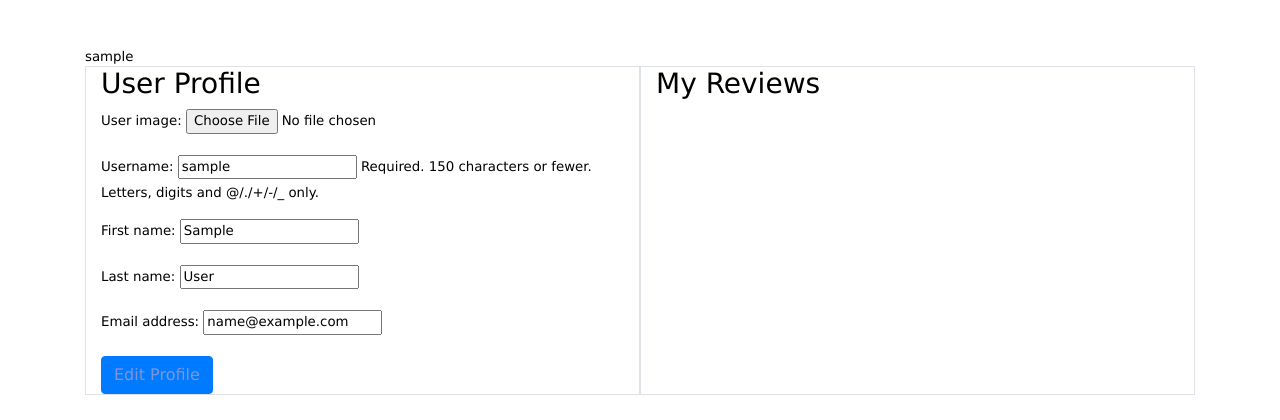
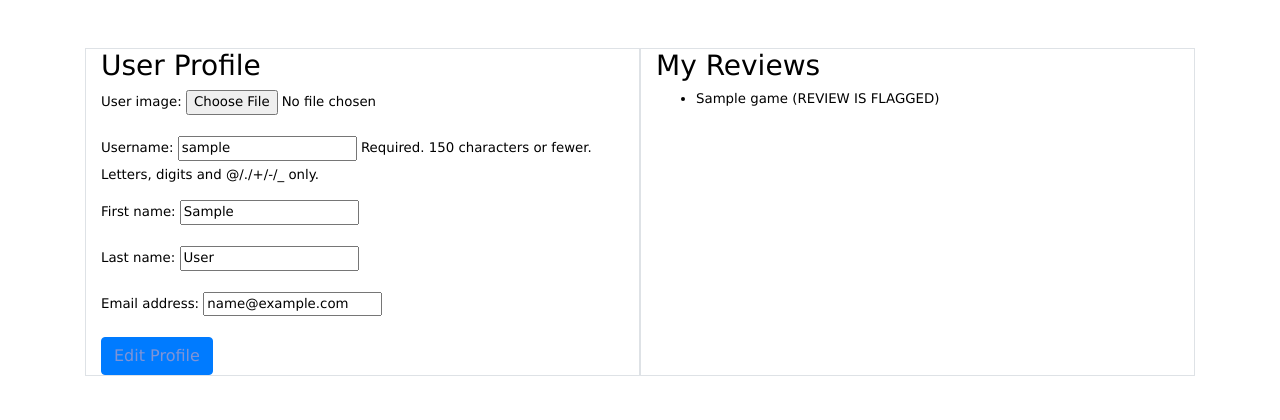
Before and after one commit to citizencosimo/iqsa3900-project-group8, a Django app: page /accounts/profile/ in a window 1280 px wide. Shown: the part 61-481 px from the top of the page. Run offline with Django 4.2, Linux system fonts and the light colour scheme; a user stored in the database is signed in; tables that the repository leaves empty hold one stand-in row (values such as "Sample post"); some libraries are stand-ins or nearby versions.

Commit message:
Messed with updates.

```diff
--- a/reviewertools/models.py
+++ b/reviewertools/models.py
@@ -28,7 +28,11 @@ class Review(models.Model):
 
 
     def __str__(self):
-        return self.description
+        return "{} - {}{}".format(
+            self.user.username,
+            self.game.title,
+            "::(FLAGGED)" if self.is_flagged == True else ""
+        )
 
 class ReviewTicket(models.Model):
     id = models.UUIDField(primary_key=True, default=uuid.uuid4())
--- a/templates/accounts/profile_user.html
+++ b/templates/accounts/profile_user.html
@@ -1,7 +1,6 @@
 {% extends 'base.html' %}
-
+{% block title %}{{ request.user.username }}{% endblock %}
 {% block content %}
-    {% block title %}{{ request.user.username }}{% endblock %}
     <div class="container">
         <div class="row">
             <div class="col-sm border">
@@ -17,7 +16,9 @@
             {% if reviews %}
                 <ul>
                 {% for r in reviews %}
-                    {% if not r.is_flagged %}
+                    {% if r.is_flagged %}
+                        <li>{{ r.game.title }} (REVIEW IS FLAGGED)</li>
+                    {% else %}
                         <li><a href={% url 'update_review' review_id=r.id %}>{{ r.game.title }}</a></li>
                     {% endif %}
                 {% endfor %}
--- a/templates/base.html
+++ b/templates/base.html
@@ -1,6 +1,6 @@
 {% load widget_tweaks %}
+{% load static %}
 <!DOCTYPE html>
-{% load static %}
 <html>
 <head>
   <meta charset="utf-8">
@@ -8,7 +8,7 @@
   <link rel="stylesheet" href="https://cdn.jsdelivr.net/npm/bootstrap@4.3.1/dist/css/bootstrap.min.css" integrity="sha384-ggOyR0iXCbMQv3Xipma34MD+dH/1fQ784/j6cY/iJTQUOhcWr7x9JvoRxT2MZw1T" crossorigin="anonymous">
   <link rel="stylesheet" href="https://cdnjs.cloudflare.com/ajax/libs/font-awesome/5.15.1/css/all.min.css" crossorigin="anonymous">
   <link rel="stylesheet" href="{% static 'base.css' %}">
-  <title>{% block title %}Django Auth Tutorial{% endblock %}</title>
+  <title>{% block title %}Games on Review{% endblock %}</title>
   <style>
     html, body {
       height: 100%;
```
Also changed, not shown: reviewertools/views.py (+4 -3 lines).
